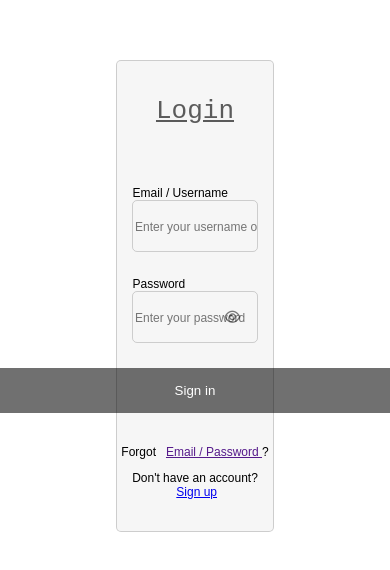
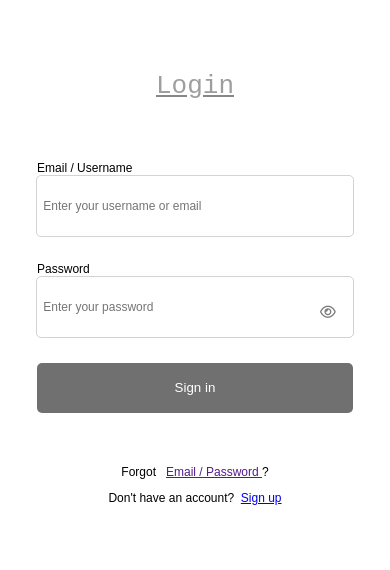
Before and after one commit to Shemaremy/Login-Authenticator, a React (Vite) app in the folder Authenticator/: page / in a window 390 px wide. Shown: the part 126-696 px from the top of the page. Built offline with nearby package versions, Linux system fonts and the light colour scheme.

Commit message:
Added some responsives

```diff
--- a/Authenticator/src/App.css
+++ b/Authenticator/src/App.css
@@ -42,7 +42,7 @@ body {
   width: 100%;
 }
 
-h1 {
+.upper_part {
   font-family: sans-serif;
   font-family: monospace;
   color: rgba(0, 0, 0, 0.63);
@@ -155,7 +155,7 @@ h1 {
 }
 
 
-button {
+.account_button {
   border-style: solid;
   border-radius: 5px;
   border-width: 0;
@@ -167,7 +167,7 @@ button {
   transition: background-color 0.3s ease-in-out;
 }
 
-button:hover {
+.account_button:hover {
   background-color: rgba(0, 0, 0, 0.76);
 }
 
@@ -194,6 +194,9 @@ button:hover {
   align-items: center;
 }
 
+.Sign-up-form {
+  background-color: rgba(0, 128, 0, 0);
+}
 
 
 
@@ -211,6 +214,14 @@ button:hover {
 
 
 
+/*------------------------------- RESPONSIVENESS -----------------------------------*/
+/*------------------------------- RESPONSIVENESS -----------------------------------*/
+/*------------------------------- RESPONSIVENESS -----------------------------------*/
+/*------------------------------- RESPONSIVENESS -----------------------------------*/
+/*------------------------------- RESPONSIVENESS -----------------------------------*/
+/*------------------------------- RESPONSIVENESS -----------------------------------*/
+/*------------------------------- RESPONSIVENESS -----------------------------------*/
+/*------------------------------- RESPONSIVENESS -----------------------------------*/
 
 
 
@@ -218,36 +229,74 @@ button:hover {
 
 
 
+/*------------------------------- My Phone -----------------------------------*/
+
+@media (max-width: 768px) {
+  .Form-container {
+    width: 98%;
+    border-width: 0;
+    background-color: rgba(255, 255, 255, 0);
+  }
+
+  .upper_part {
+    height: 100px;
+    color: gray;
+  }
+
+  .indicator {
+    width: 90%;
+  }
+
+  .input_container {
+    width: 90%;
+    height: 60px;
+  }
+
+  .account_button {
+    width: 90%;
+    height: 50px;
+  }
+
+  .lower_part {
+    margin-top: 20px;
+    margin-bottom: 20px;
+  }
+}
 
 
 
 
 
 
+@media (max-width: 1220px) {
+  .Form-container {
+    width: 90%;
+    border-width: 1;
+    background-color: rgba(255, 255, 255, 0);
+  }
 
+  .upper_part {
+    height: 100px;
+    color: rgba(128, 128, 128, 0.76);
+  }
 
+  .indicator {
+    width: 90%;
+  }
 
+  .input_container {
+    width: 90%;
+    height: 60px;
+  }
 
+  .account_button {
+    width: 90%;
+    height: 50px;
+  }
 
+  .lower_part {
+    margin-top: 20px;
+    margin-bottom: 20px;
+  }
 
-
-
-
-
-
-
-
-
-
-
-
-
-
-
-
-
-
-
-.Sign-up-form {
-  background-color: rgba(0, 128, 0, 0);
 }
--- a/Authenticator/src/App.jsx
+++ b/Authenticator/src/App.jsx
@@ -199,7 +199,7 @@ function App() {
         </div>
       </div>
       <div className='three'>
-        <button>Sign in</button>
+        <button className='account_button' type='submit'>Sign in</button>
       </div>
     </form>
   );
@@ -264,7 +264,7 @@ function App() {
         {errors.passwordTwo && <p className='error'>{errors.passwordTwo}</p>}
       </div>
       <div className='three'>
-        <button type='submit'>Sign up</button>
+        <button className='account_button' type='submit'>Sign up</button>
       </div>
     </form>
   );
@@ -276,7 +276,7 @@ function App() {
     <div className="App">
       <div className='Form-container'>
         <div className='upper_part'>
-          <h1>{isLogin ? 'Login' : 'Sign up'}</h1>
+          <h1 className='upper_part'>{isLogin ? 'Login' : 'Sign up'}</h1>
         </div>
         {isLogin ? LoginForm : SignUpForm}
         <div className='lower_part'>
```
Also changed, not shown: Authenticator/src/server/server.js (+5 -3 lines).
